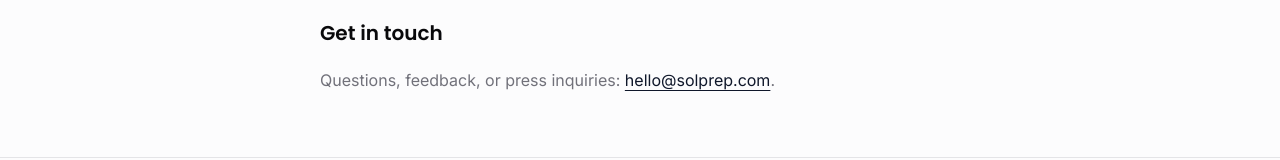
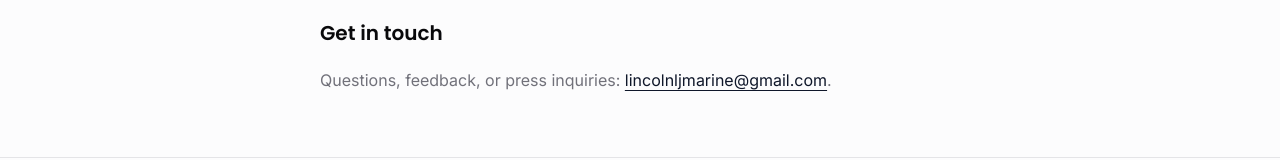
Before and after one commit to studyvirginia/SOL_V0, a Next.js app in the folder frontend/: page /marketing/about in a window 1280 px wide. Shown: the part 706-866 px from the top of the page. Built offline with nearby package versions, Linux system fonts and the light colour scheme.

Commit message:
Swap placeholder contact email to lincolnljmarine@gmail.com
hello@solprep.com isn't set up yet - using a real inbox for now.

```diff
--- a/frontend/components/marketing/MarketingLayout.jsx
+++ b/frontend/components/marketing/MarketingLayout.jsx
@@ -36,7 +36,7 @@
               <Link href="/about" className="hover:text-foreground">About</Link>
               <Link href="/privacy" className="hover:text-foreground">Privacy</Link>
               <Link href="/terms" className="hover:text-foreground">Terms</Link>
-              <a href="mailto:hello@solprep.com" className="hover:text-foreground">Contact</a>
+              <a href="mailto:lincolnljmarine@gmail.com" className="hover:text-foreground">Contact</a>
             </nav>
           </div>
         </div>
--- a/frontend/pages/marketing/about.js
+++ b/frontend/pages/marketing/about.js
@@ -56,8 +56,8 @@
             <h2>Get in touch</h2>
             <p>
               Questions, feedback, or press inquiries:{" "}
-              <a href="mailto:hello@solprep.com" className="text-primary underline underline-offset-4">
-                hello@solprep.com
+              <a href="mailto:lincolnljmarine@gmail.com" className="text-primary underline underline-offset-4">
+                lincolnljmarine@gmail.com
               </a>
               .
             </p>
--- a/frontend/pages/marketing/index.js
+++ b/frontend/pages/marketing/index.js
@@ -111,7 +111,7 @@
             </p>
             <div className="mt-8 flex items-center justify-center gap-3">
               <Button asChild size="lg">
-                <a href="mailto:hello@solprep.com?subject=Early%20access">
+                <a href="mailto:lincolnljmarine@gmail.com?subject=Early%20access">
                   Get early access
                 </a>
               </Button>
--- a/frontend/pages/marketing/privacy.js
+++ b/frontend/pages/marketing/privacy.js
@@ -61,8 +61,8 @@
             <h2>Questions</h2>
             <p>
               If you have questions about data handling, email{" "}
-              <a href="mailto:hello@solprep.com" className="text-primary underline underline-offset-4">
-                hello@solprep.com
+              <a href="mailto:lincolnljmarine@gmail.com" className="text-primary underline underline-offset-4">
+                lincolnljmarine@gmail.com
               </a>
               .
             </p>
--- a/frontend/pages/marketing/terms.js
+++ b/frontend/pages/marketing/terms.js
@@ -60,8 +60,8 @@
             <h2>Contact</h2>
             <p>
               Questions about these terms:{" "}
-              <a href="mailto:hello@solprep.com" className="text-primary underline underline-offset-4">
-                hello@solprep.com
+              <a href="mailto:lincolnljmarine@gmail.com" className="text-primary underline underline-offset-4">
+                lincolnljmarine@gmail.com
               </a>
               .
             </p>
```
